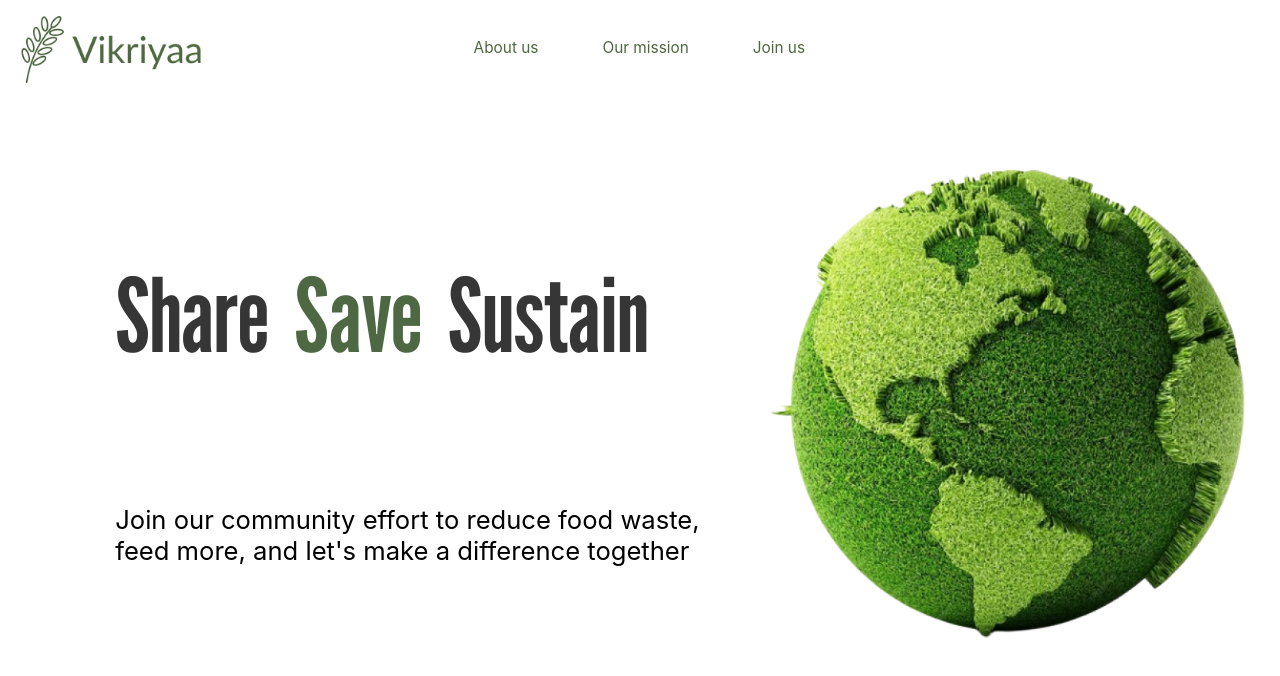
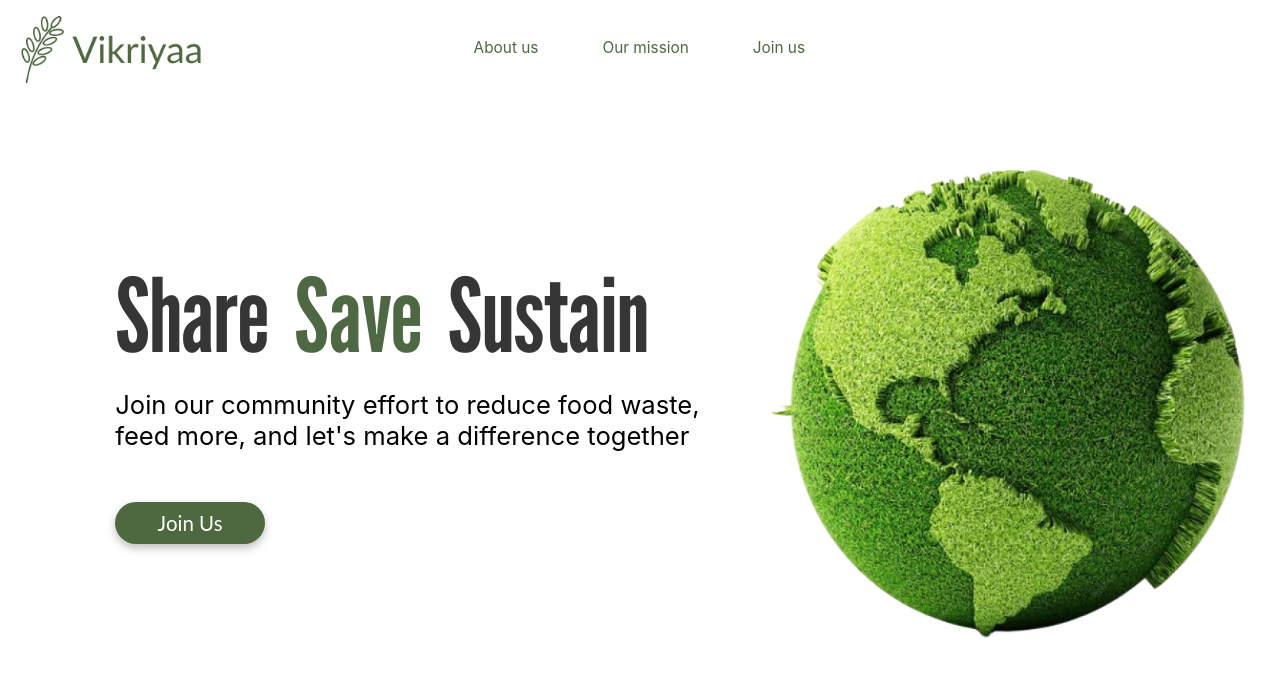
Before and after one commit to KKSurendran06/Vikriyaa, a React (Create React App) app: page / in a window 1280 px wide. Shown: the top 676 px of the page. Built offline with nearby package versions, Linux system fonts and the light colour scheme.

Commit message:
feat: add join us button to landing page

```diff
--- a/src/pages/landing_page.js
+++ b/src/pages/landing_page.js
@@ -17,6 +17,7 @@ const Landing = () => {
                     <div className="land-para">
                         <p>Join our community effort to reduce food waste, feed more, and let's make a difference together</p>
                     </div>
+                    <a href="/"><button className="join-button">Join Us</button></a>
                 </div>
                 <div className="land-content-right">
                     <img className="land-image" src={land} alt=" " />
--- a/src/style/landing_page.css
+++ b/src/style/landing_page.css
@@ -1,5 +1,4 @@
 @import url('https://fonts.googleapis.com/css2?family=League+Gothic&family=Roboto:ital,wght@0,100;0,300;0,400;0,500;0,700;0,900;1,100;1,300;1,400;1,500;1,700;1,900&display=swap');
-
 
 .land-content {
     display: flex;
@@ -19,6 +18,7 @@
 }
 
 .land-para {
+    margin-top: -9vw;
     font-size: 2vw;
 }
 
@@ -34,6 +34,22 @@
     font-family: 'League Gothic';
 }
 
+.join-button {
+    background-color:  #4E683F;
+    filter: drop-shadow(0px 4px 4px rgba(0, 0, 0, 0.25));
+    width: 11.7vw;
+    height: 3.3vw;
+    flex-shrink: 0;
+    border-radius: 2vw;
+    border: 0;
+    text-align: center;
+    font-size: 1.6vw;
+    color: white;
+    font-family: 'lato';
+    margin-top: 2vw;
+
+}
+
 .land-image {
     width: 100%;
     height: auto;
```
